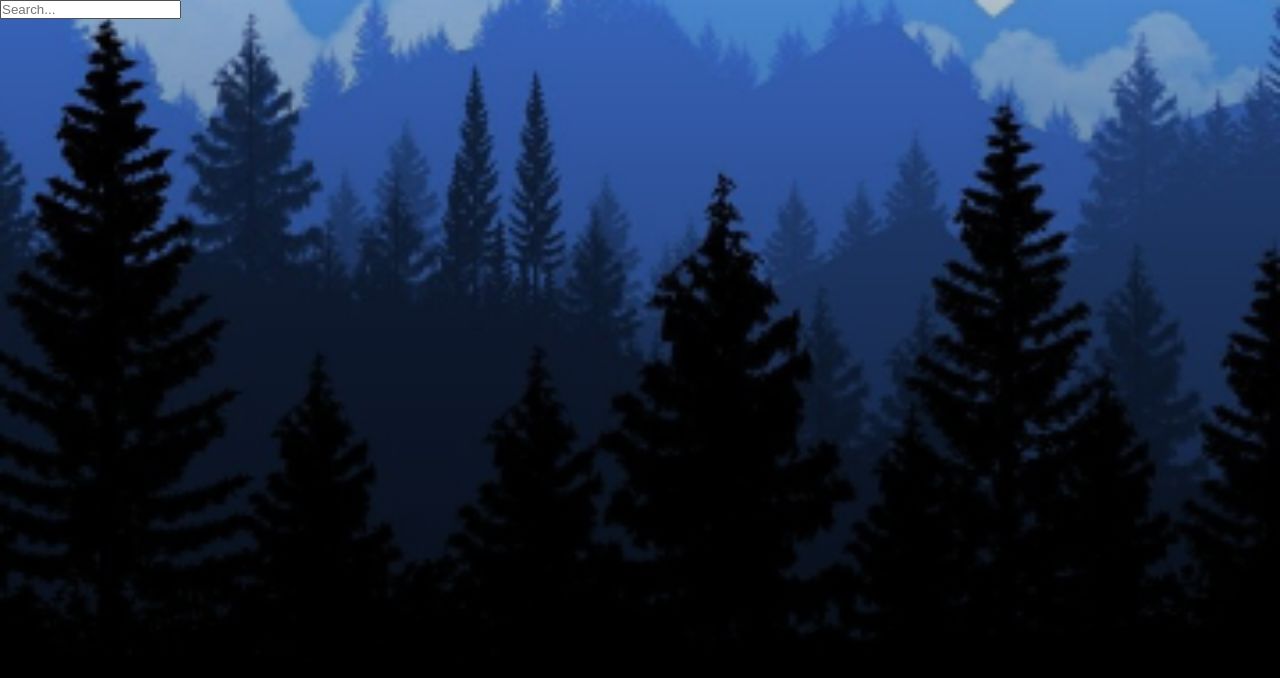
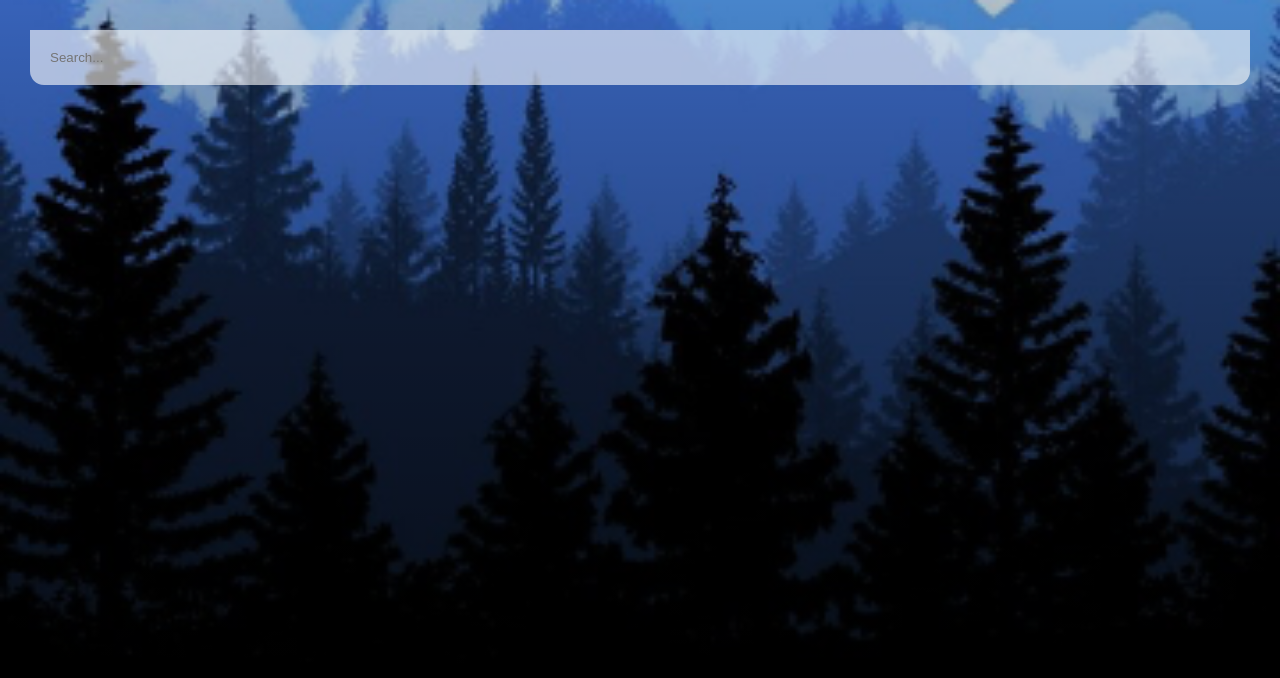
Before and after one commit to btfredr/weather-app, a React (Create React App) app in the folder weather-app/: page / in a window 1280 px wide. Shown: the top 678 px of the page. Built offline with nearby package versions, Linux system fonts and the light colour scheme.

Commit message:
Style: search bar

```diff
--- a/weather-app/src/App.js
+++ b/weather-app/src/App.js
@@ -9,8 +9,8 @@ function App() {
   return (
     <div className="App">
       <main>
-        <div className='search-bar'>
-          <input type='text' className='search-box' placeholder='Search...'></input>
+        <div className='search-box'>
+          <input type='text' className='search-bar' placeholder='Search...'></input>
         </div>
 
       </main>
--- a/weather-app/src/index.css
+++ b/weather-app/src/index.css
@@ -22,4 +22,22 @@ body {
 main {
   min-height: 100vh;
   background-image: linear-gradient(to bottom, rgba(0,0,0, 0.2), rgba(0,0,0, 0.75));
+  padding: 30px;
 }
+
+.search-box {
+  width: 100%;
+  margin: 0 0 80px;
+}
+
+.search-box .search-bar {
+  display: block;
+  width: 100%;
+  padding: 20px;
+  appearance: none;
+  background: none;
+  border: none;
+  outline: none;
+  background-color: rgba(255, 255, 255, 0.6);
+  border-radius: 0px 0px 14px 14px;
+}
```
